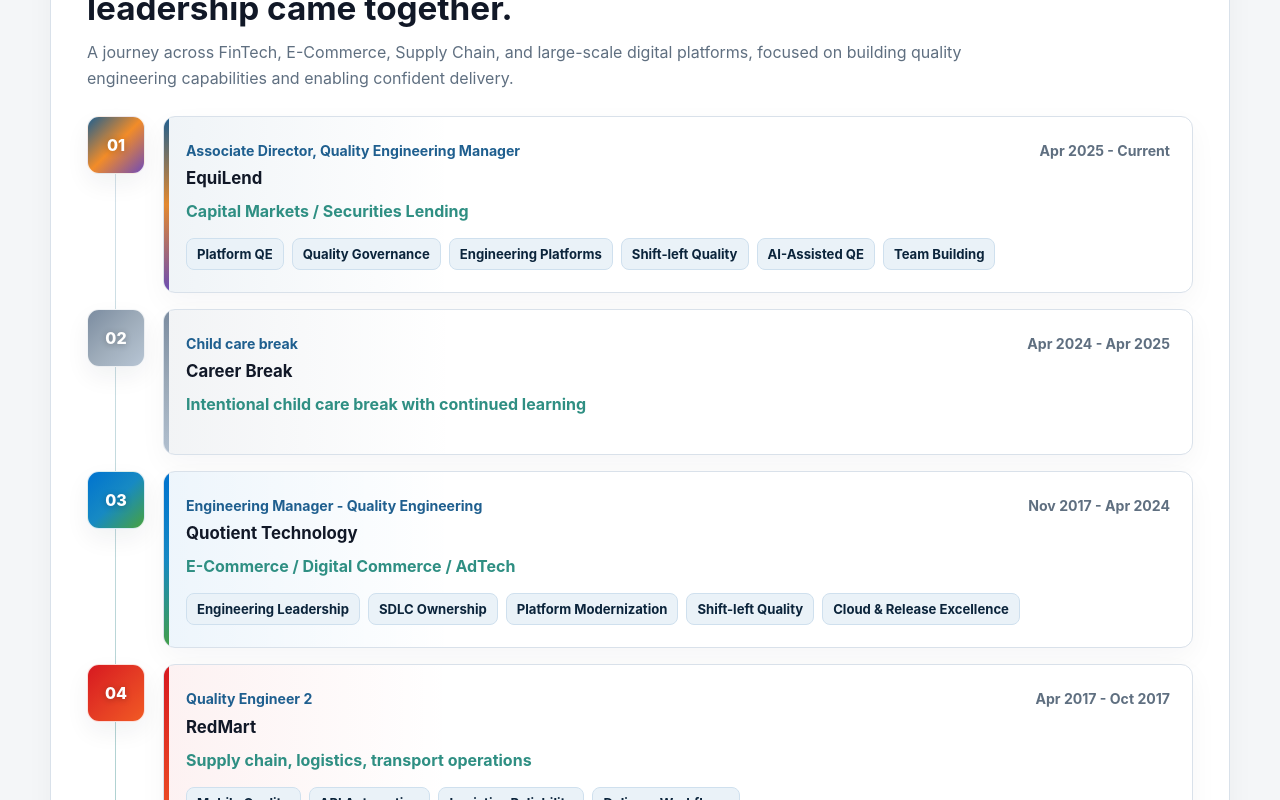
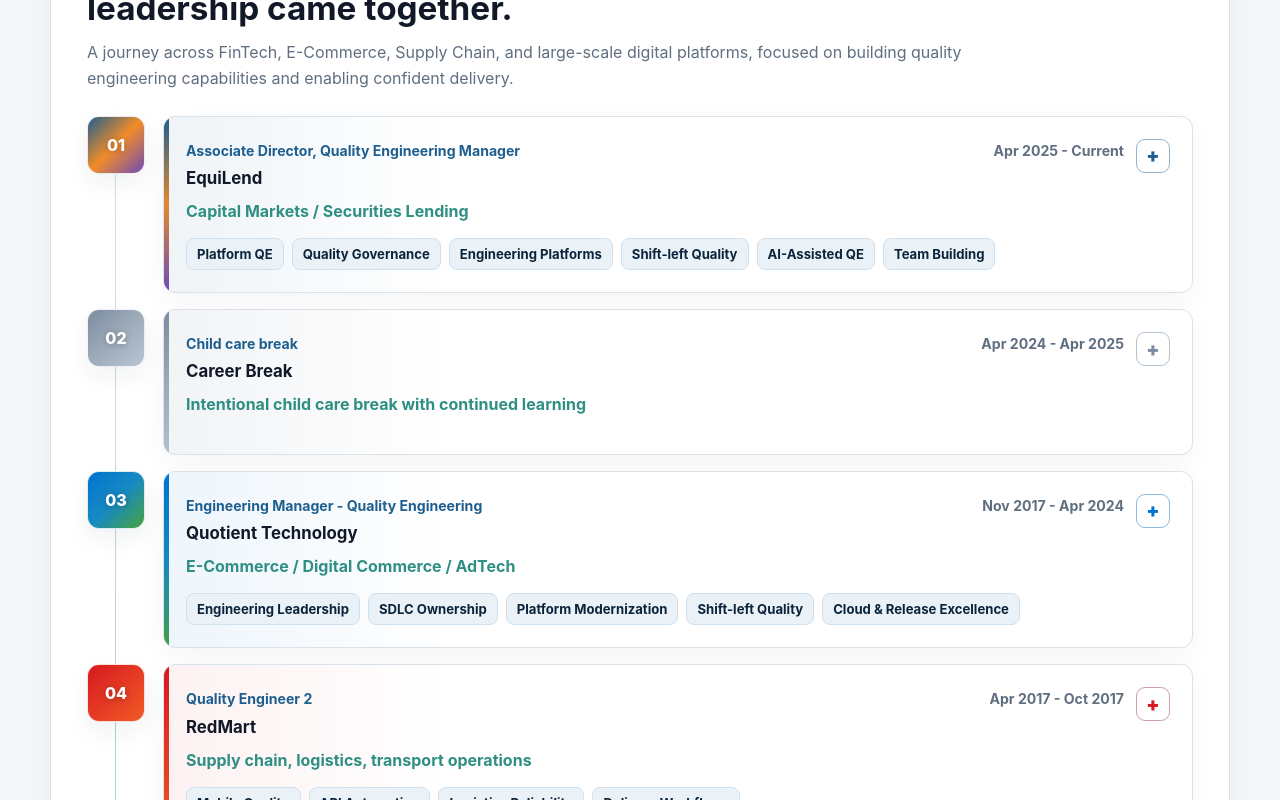
Before and after one commit to bondinthepond/bondinthepond.github.io, a React (Vite) app: page / in a window 1280 px wide. Shown: the part 2740-3540 px from the top of the page. Built offline with nearby package versions, Linux system fonts and the light colour scheme.

Commit message:
expand, collapse buttons for career

```diff
--- a/src/components/portfolio/ExperienceSection.jsx
+++ b/src/components/portfolio/ExperienceSection.jsx
@@ -41,7 +41,10 @@
 											<p className="role">{job.role}</p>
 											<h3>{job.company}</h3>
 										</div>
-										<p className="period">{job.period}</p>
+										<div className="career-summary-actions">
+											<p className="period">{job.period}</p>
+											<span className="career-expand-indicator" aria-hidden="true">+</span>
+										</div>
 									</div>
 									{job.domain && <p className="career-domain">{job.domain}</p>}
 									{hasImpactAreas && (
--- a/src/styles.css
+++ b/src/styles.css
@@ -1265,6 +1265,35 @@
 	gap: 18px;
 }
 
+.career-summary-actions {
+	display: flex;
+	align-items: flex-start;
+	gap: 12px;
+}
+
+.career-expand-indicator {
+	display: inline-flex;
+	flex: 0 0 auto;
+	width: 34px;
+	height: 34px;
+	align-items: center;
+	justify-content: center;
+	border: 1px solid color-mix(in srgb, var(--career-accent-start) 32%, #cfdce8);
+	border-radius: 9px;
+	background: #fff;
+	color: var(--career-accent-start);
+	font-size: 1.2rem;
+	font-weight: 900;
+	line-height: 1;
+	transition: background 160ms ease, color 160ms ease, transform 160ms ease;
+}
+
+.career-card[open] .career-expand-indicator {
+	background: linear-gradient(135deg, var(--career-accent-start), var(--career-accent-mid), var(--career-accent-end));
+	color: #fff;
+	transform: rotate(45deg);
+}
+
 .career-domain {
 	margin-bottom: 14px;
 	color: var(--teal);
@@ -1680,6 +1709,11 @@
 	.career-title-row {
 		display: grid;
 		gap: 4px;
+	}
+
+	.career-summary-actions {
+		align-items: center;
+		justify-content: space-between;
 	}
 
 	.career-details {
```
